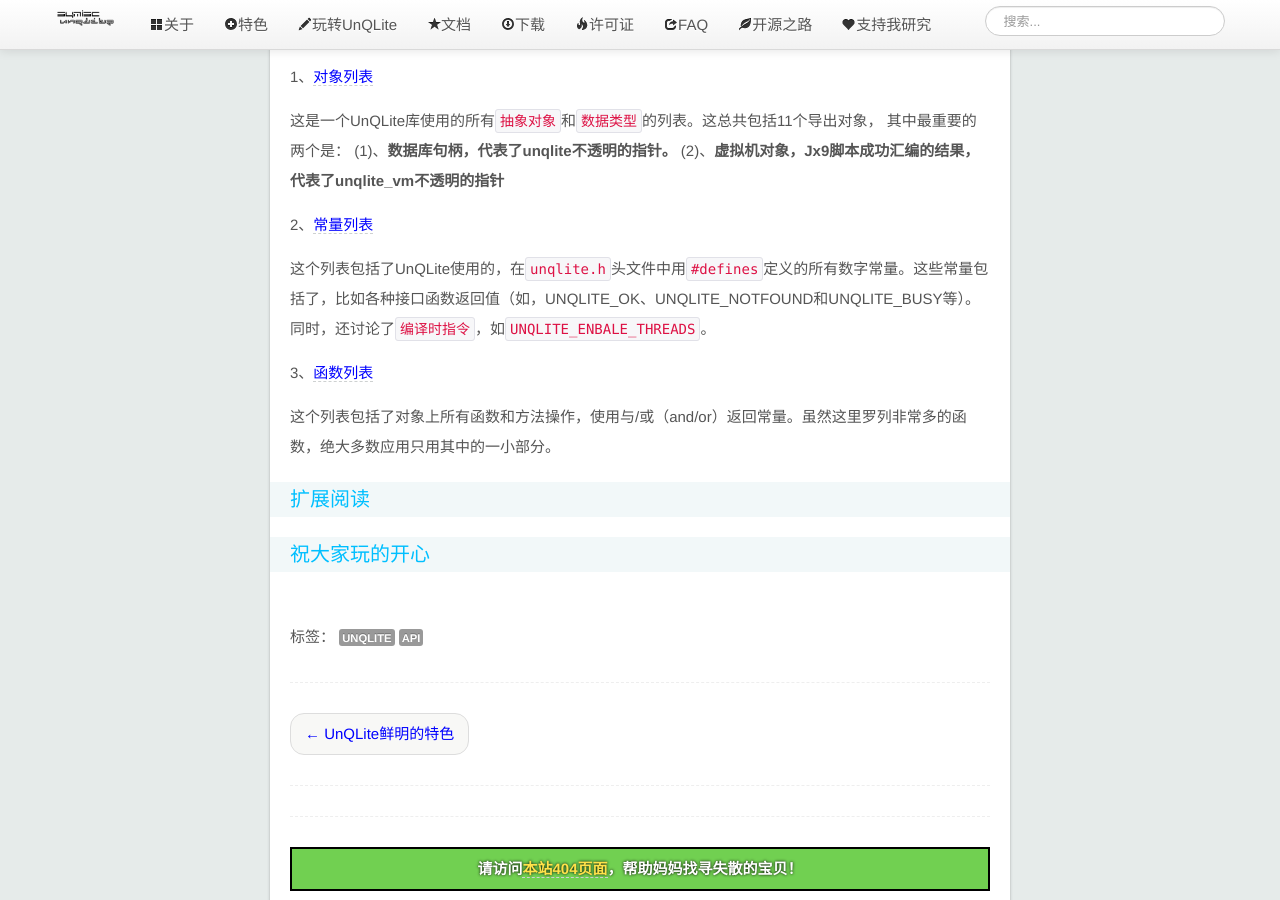
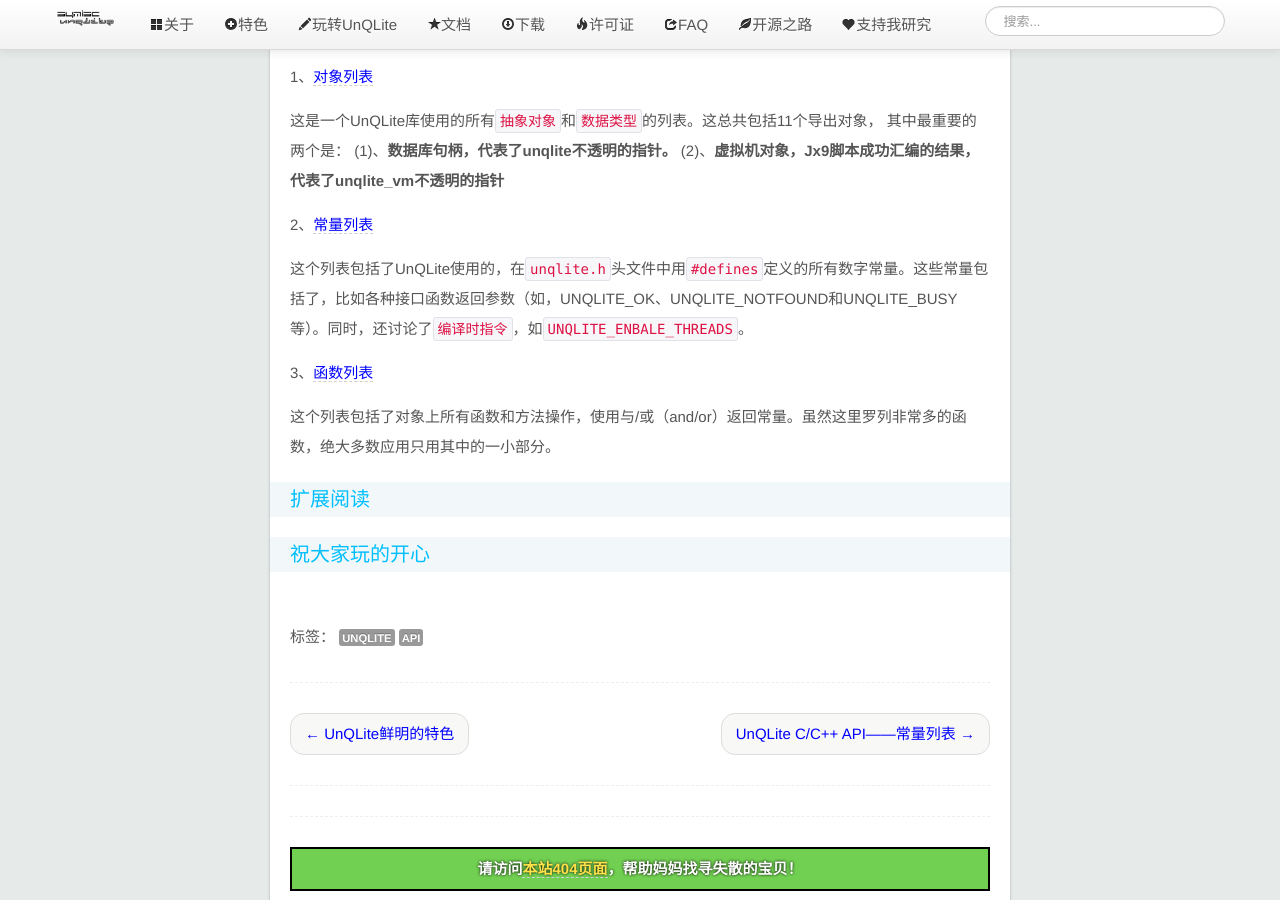
Before and after one commit to unqlite/unqlite.github.com, a Jekyll site: the page built from _posts/2013-06-02-c_api.md, in a window 1280 px wide and 900 px high, scrolled down 382 px. Built offline with Jekyll 4.4.1, drawn with Linux system fonts in a browser that asks for light colours; Markdown is read by kramdown in place of the engine named in the settings; comment, search, counter and statistics services are not loaded.

Commit message:
Added new articles.

```diff
--- a/_includes/default.html
+++ b/_includes/default.html
@@ -52,7 +52,7 @@
   <p><small>Powered by <a href="https://github.com/mojombo/jekyll">Jekyll</a>,
   <a href="http://twitter.github.com/bootstrap/">Bootstrap</a> and
   <a href="http://www.github.com/guiquanz/">GitHub</a>
-| Theme by <a href="/">GuiQuanZ</a>
+| Theme by <a href="http://guiquanz.github.io/">GuiQuanZ</a>
 | <span class="label label-success">{{site.time | date:"%Y-%m-%d %H:%M:%S"}}</span>
   </small></p>
 </div>
--- a/_includes/index.html
+++ b/_includes/index.html
@@ -1,5 +1,5 @@
 <div class="wrapper">
-{% for post in site.posts limit:10 %}
+{% for post in site.posts limit:1 %}
   <h1><a href="{{ post.url }}">{{ post.title }}</a> <small class="pull-right">{{ post.date | date:"%b %e, %Y" }}</small></h1>
     {{ post.content }}
     {% for tag in post.tags %}
@@ -13,7 +13,7 @@
 {% endcomment %}
 <div class="wrapper">
 <ul class="postsList">
-{% for post in site.posts limit:15 offset:10 %}
+{% for post in site.posts limit:30 offset:1 %}
 <li><span>{{ post.date | date: "%b %d, %Y" }}
 </span> <a href="{{ post.url }}">{{ post.title }}</a></li>
 {% endfor %}
--- a/_posts/2013-06-02-c_api.md
+++ b/_posts/2013-06-02-c_api.md
@@ -8,7 +8,8 @@
   - UnQLite
   - API
 ---
-![UnQLite](/img/logo.jpg)
+
+[![UnQLite](/img/logo.jpg)](http://www.symisc.net/)
 
 这个页面定义UnQLite的C语言接口。
 
@@ -26,9 +27,9 @@
 (1)、__数据库句柄，代表了unqlite不透明的指针。__
 (2)、__虚拟机对象，Jx9脚本成功汇编的结果，代表了unqlite_vm不透明的指针__
 
-2、[常量列表](http://unqlite.org/c_api_const.html)
+2、[常量列表](/2013/06/02/c_api_const/index.html)
 
-这个列表包括了UnQLite使用的，在`unqlite.h`头文件中用`#defines`定义的所有数字常量。这些常量包括了，比如各种接口函数返回值（如，UNQLITE\_OK、UNQLITE\_NOTFOUND和UNQLITE\_BUSY等）。同时，还讨论了`编译时指令`，如`UNQLITE_ENBALE_THREADS`。
+这个列表包括了UnQLite使用的，在`unqlite.h`头文件中用`#defines`定义的所有数字常量。这些常量包括了，比如各种接口函数返回参数（如，UNQLITE\_OK、UNQLITE\_NOTFOUND和UNQLITE\_BUSY等）。同时，还讨论了`编译时指令`，如`UNQLITE_ENBALE_THREADS`。
 
 3、[函数列表](http://unqlite.org/c_api_func.html)
 
```
Also changed, not shown: _posts/2013-05-26-about.md (+2 -1 lines), _posts/2013-05-26-intro.md (+2 -1 lines), _posts/2013-06-01-features.md (+2 -1 lines), _posts/2013-06-02-c_api_const.md (added, +118 -0 lines).
